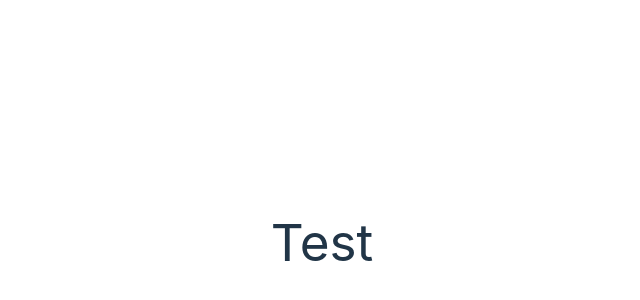
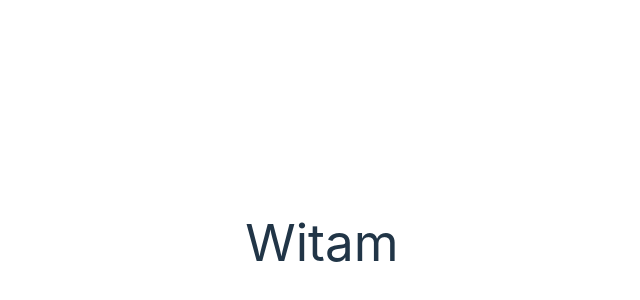
Before and after one commit to Sigwar/frd_2022, a Vue app: page / in a window 1280 px wide. Shown: the part 158-458 px from the top of the page, without its empty margins (318-958 px from the left). Built offline with nearby package versions, Linux system fonts and the light colour scheme.

Commit message:
feat: add i18n lib

```diff
--- a/package.json
+++ b/package.json
@@ -14,7 +14,7 @@
   "dependencies": {
     "pinia": "^2.0.0-rc.10",
     "vue": "^3.2.37",
-    "vue-i18n": "^9.2.0-beta.30",
+    "vue-i18n": "^9.1.10",
     "vue-router": "^4.1.2"
   },
   "devDependencies": {
--- /dev/null
+++ b/src/i18n/en.json
@@ -0,0 +1,3 @@
+{
+  "hello":"Hello"
+}
--- /dev/null
+++ b/src/i18n/pl.json
@@ -0,0 +1,3 @@
+{
+  "hello":"Witam"
+}
--- a/src/main.ts
+++ b/src/main.ts
@@ -1,11 +1,23 @@
-// @ts-ignore
-import router from './router/router'
+import App from './App.vue'
+import Router from './router/router'
+import pl from './i18n/pl.json'
+import en from './i18n/en.json'
+import { createI18n } from 'vue-i18n'
+import { createPinia } from 'pinia';
 import { createApp } from 'vue'
-import { createPinia } from 'pinia';
-import App from './App.vue'
 import './style.css'
+
+const i18n = createI18n({
+    locale: 'pl',
+    fallbackLocale: 'en',
+    messages: {
+        pl,
+        en
+    }
+})
 
 createApp(App)
     .use(createPinia())
-    .use(router)
+    .use(Router)
+    .use( i18n)
     .mount('#app')
--- a/src/views/Home.views.vue
+++ b/src/views/Home.views.vue
@@ -5,7 +5,7 @@ export default {
 </script>
 
 <template>
-<h1>Test</h1>
+<h1>{{ $t('hello') }}</h1>
 </template>
 
 <style scoped>
```
Also changed, not shown: 1 other file (tests, documents, lock files or other folders).
